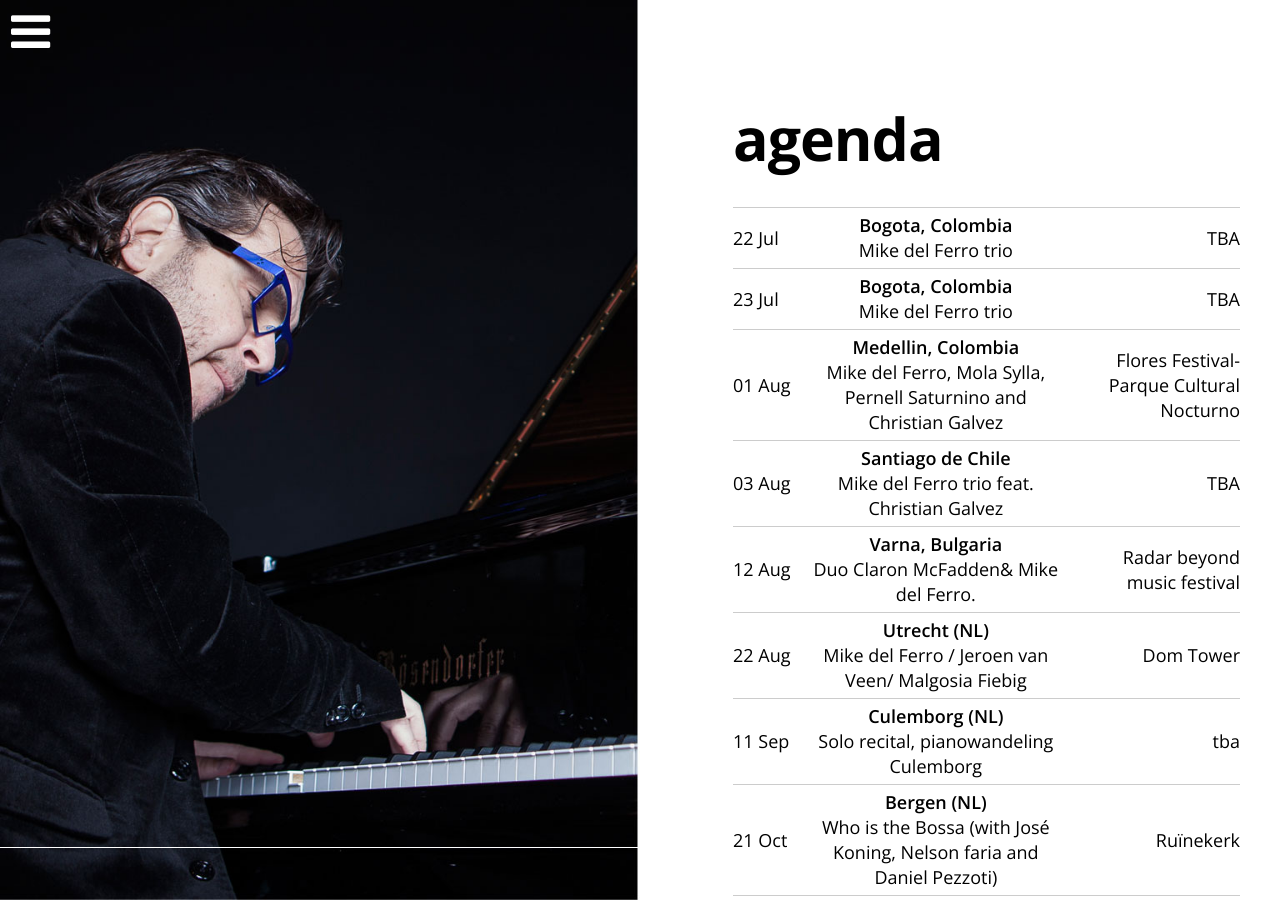
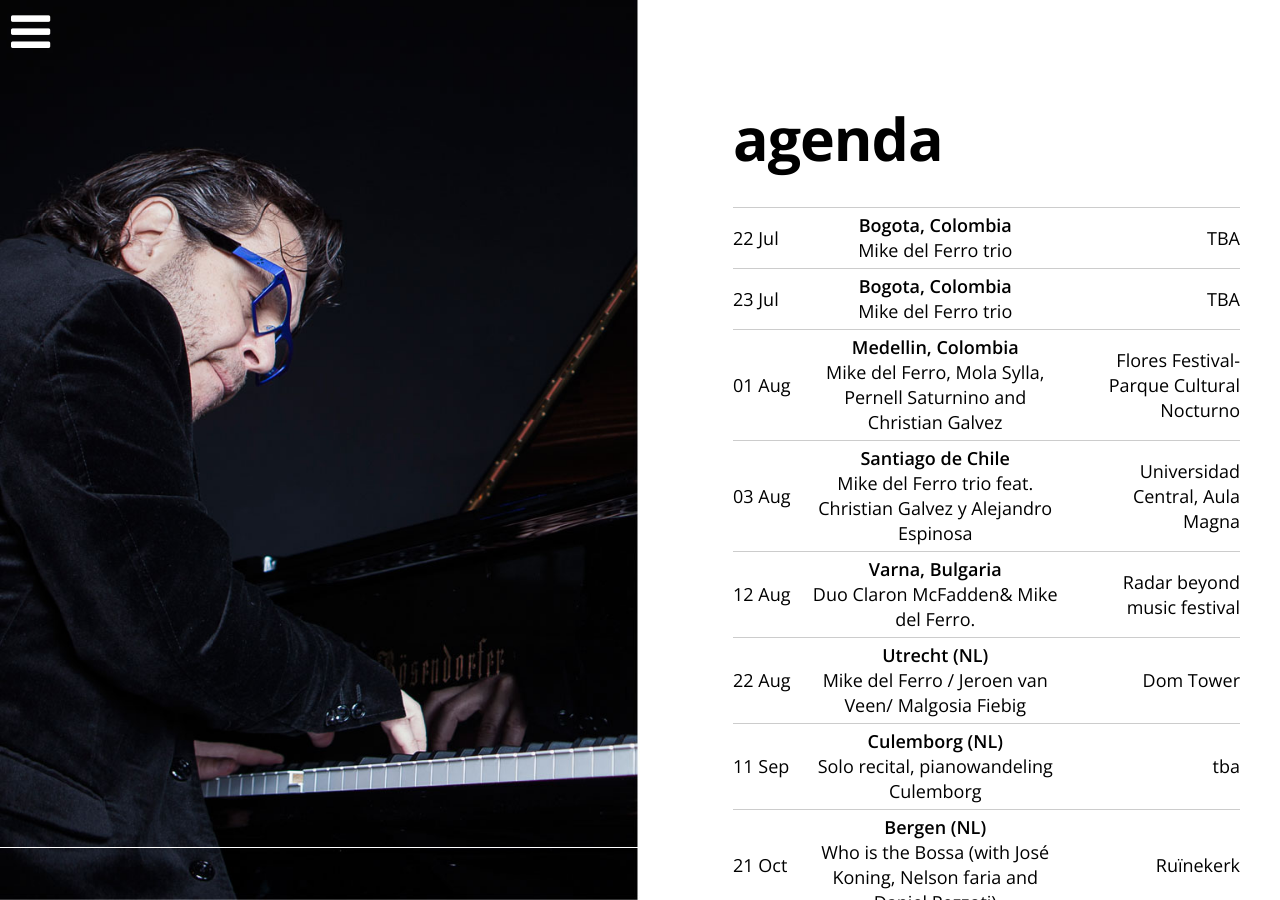
Before and after one commit to mikedelferro/website, a Jekyll site: the page built from agenda.html, in a window 1280 px wide and 900 px high. Built offline with Jekyll 4.4.1, drawn with Linux system fonts in a browser that asks for light colours; nearby versions of some CDN libraries.

Commit message:
Updated '/_config.yml' via CloudCannon

```diff
--- a/_config.yml
+++ b/_config.yml
@@ -59,9 +59,9 @@ gigs:
     location: Flores Festival- Parque Cultural Nocturno
     venue: 'Medellin, Colombia'
     url:
-  - title: Mike del Ferro trio feat. Christian Galvez
+  - title: Mike del Ferro trio feat. Christian Galvez y Alejandro Espinosa
     date: 2016-08-03T20:00:00.000Z
-    location: TBA
+    location: 'Universidad Central, Aula Magna'
     venue: Santiago de Chile
     url:
   - title: 'Who is the Bossa (with José Koning, Nelson faria and Daniel Pezzoti)'
```
